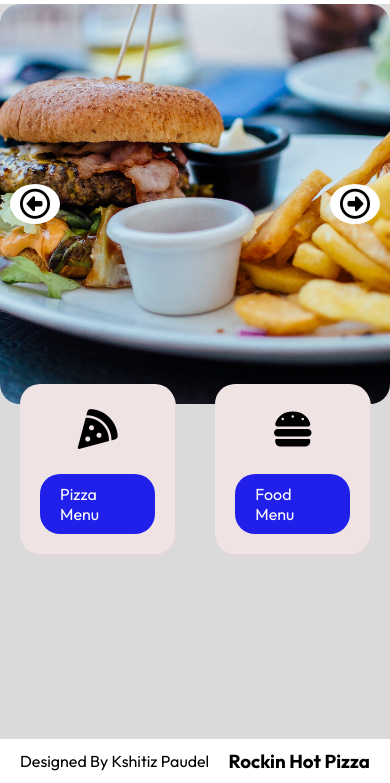
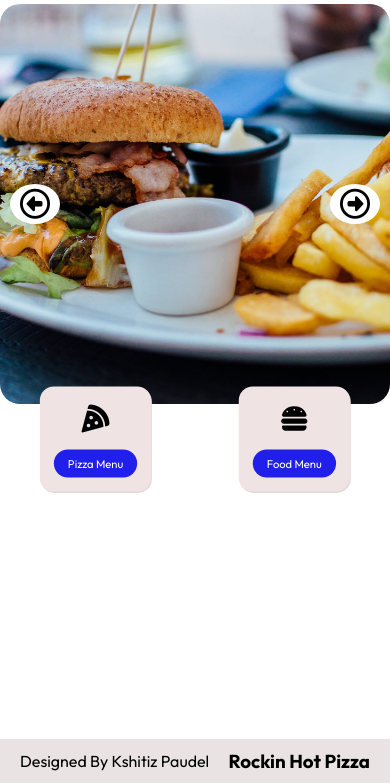
Before and after one commit to Xeetez/rockinhot, a plain HTML site: page index.html in a window 390 px wide. Shown: the part 61-844 px from the top of the page. Drawn offline with Linux system fonts and the light colour scheme.

Commit message:
changet layout and color

```diff
--- a/image-slider.css
+++ b/image-slider.css
@@ -5,6 +5,7 @@
 }
 
 .imageItems{
+    width: 100%;
     max-width: 1200px;
     height: 400px;
     margin-inline: auto;
@@ -69,6 +70,7 @@
 }
 
 .food-menu{
+    max-width: 400px;
     margin: 0 auto;
     display: flex;
     justify-content: center;
@@ -90,7 +92,7 @@
     /* border: 1px solid black; */
     box-shadow: 1px 2px #e5d7d7;
     max-width: 200px;
-    margin: 20px;
+    margin-inline: 20px;
     padding: 20px;
     border-radius: 20px;
     background: hwb(0 89% 6% );
@@ -119,6 +121,9 @@ font-size: 40PX;
     border: none;
     outline: none;
     margin-top: 20px;
+    white-space: nowrap;
+    overflow: hidden;
+    text-overflow: ellipsis;
 }
 
 .food-card button:hover{
--- a/mobile.css
+++ b/mobile.css
@@ -2,6 +2,7 @@
 @media screen and (max-width:700px) {
 
     nav {
+
         border-radius: 0;
         justify-content: space-between;
     }
@@ -42,4 +43,8 @@
          display: none;
      }
 
+     .food-card{
+        transform: scale(0.7);
+     }
+
  }
--- a/style.css
+++ b/style.css
@@ -15,7 +15,7 @@ a{
     cursor: pointer;
 }
 body{
-    background-color: #dadada;
+    background: #ffffff;
     font-size: 16px;
     position: relative;
 }
@@ -25,8 +25,7 @@ nav{
     display: flex;
     justify-content: space-between;
     align-items: center;
-    padding: 5px 15px;
-    background: #ffffff;
+    padding: 5px 10%;
     margin: 0 auto;
     color: rgb(0, 0, 0);
     border-radius: 10px;
@@ -43,7 +42,7 @@ nav{
 }
 
 .title{
-    margin-left: 15px;
+
 
 }
 
@@ -228,7 +227,7 @@ nav .menu{
     width: 100%;
     position: fixed;
     bottom: 0;
-    background: white;
+    background: #e9e3e3;
     padding: 10px 20px;
     z-index: 1000;
 }
```
